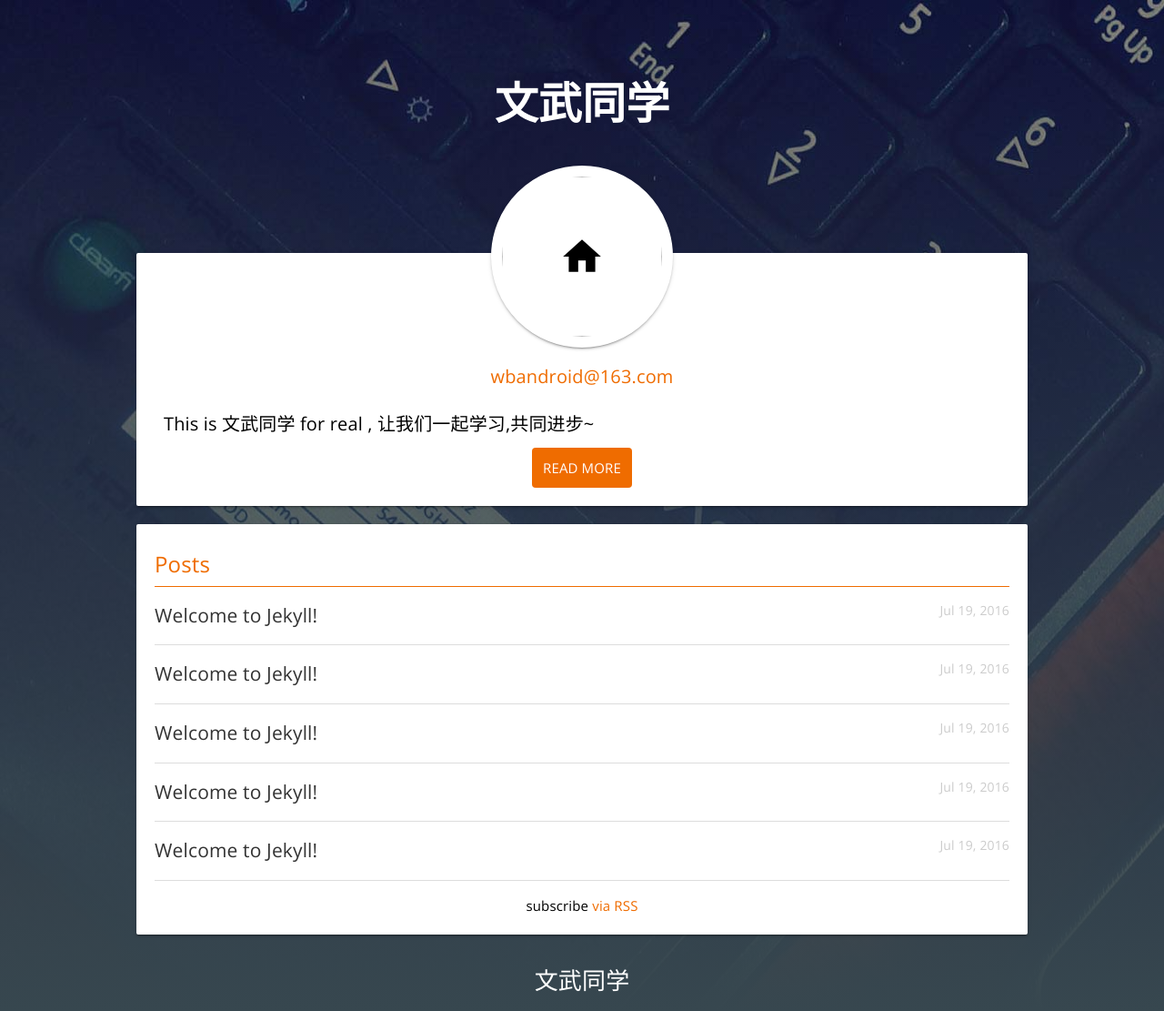
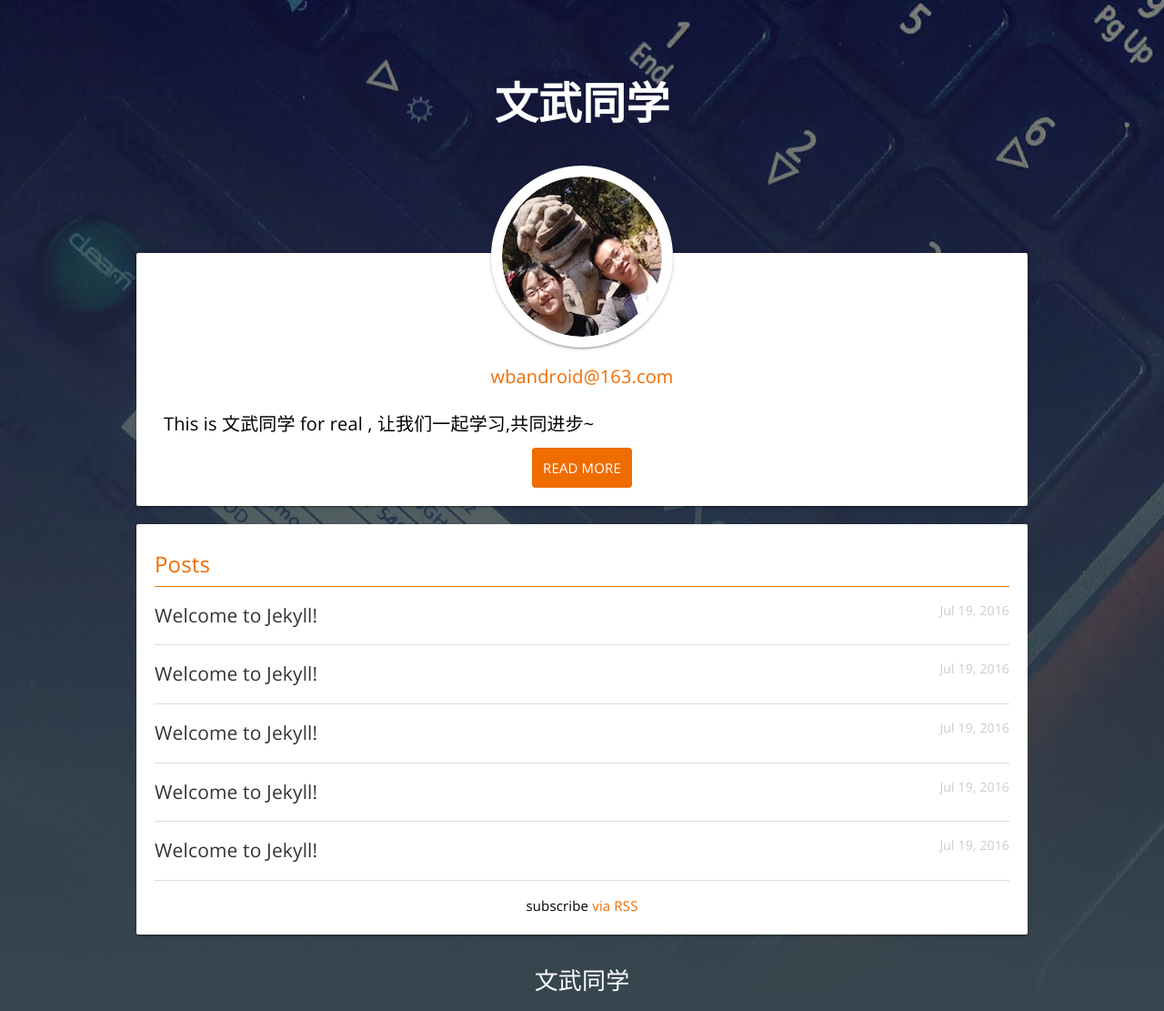
Before and after one commit to wb12581/wb12581.github.io, a Jekyll site: the page built from index.html, in a window 1280 px wide. Shown: the whole page at 91% size. Built offline with Jekyll 4.4.1, drawn with Linux system fonts in a browser that asks for light colours.

Commit message:
add test file

```diff
--- a/_includes/header.html
+++ b/_includes/header.html
@@ -8,7 +8,7 @@
 
   <div class="header-badge">
     <a href="{{ site.baseurl }}/">
-        <img src="/jekyll-wing-template/assets/headshot.jpg" />
+        <img src="assets/headshot.jpg" />
     </a>
   </div>
 
```
Also changed, not shown: assets/headshot.jpg.
